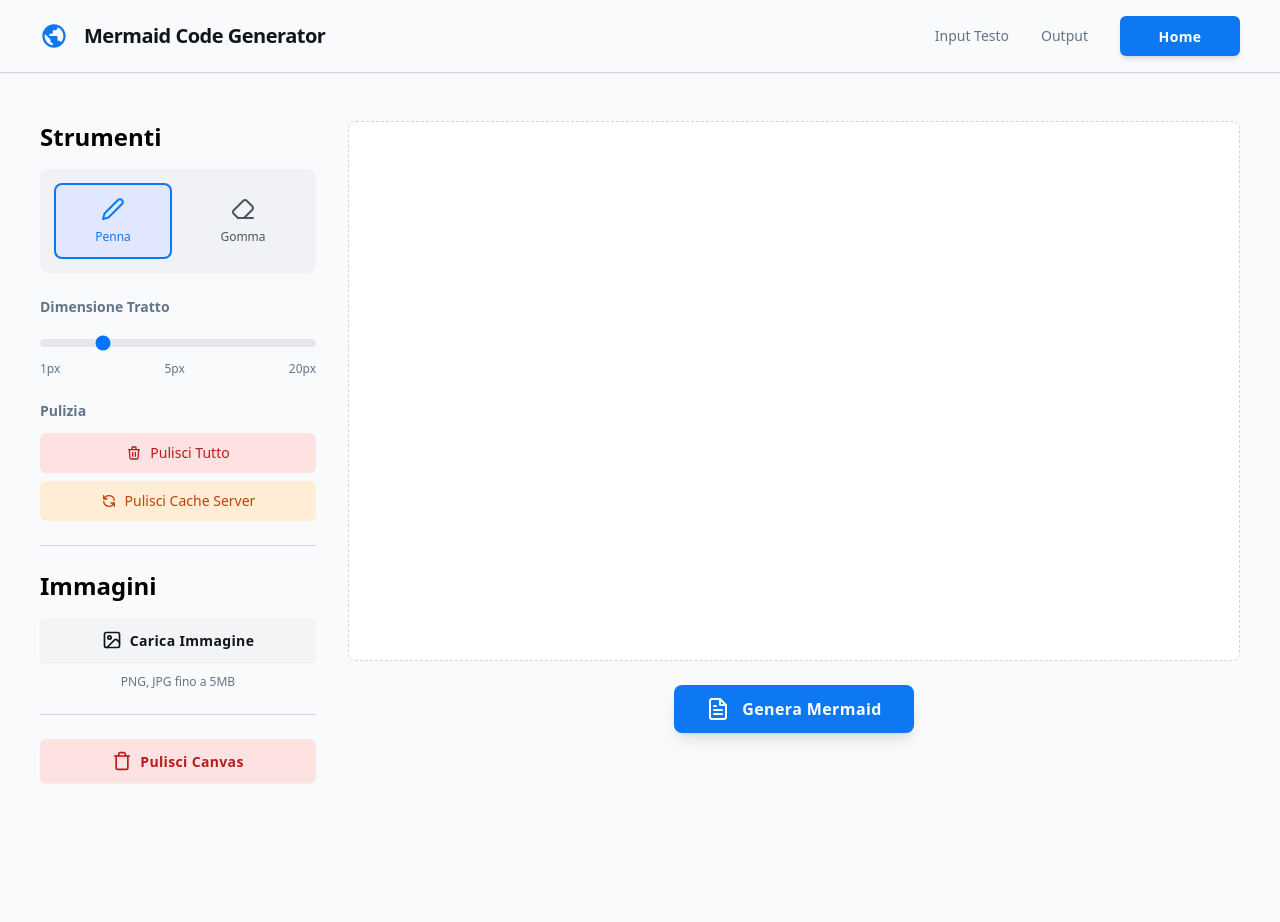
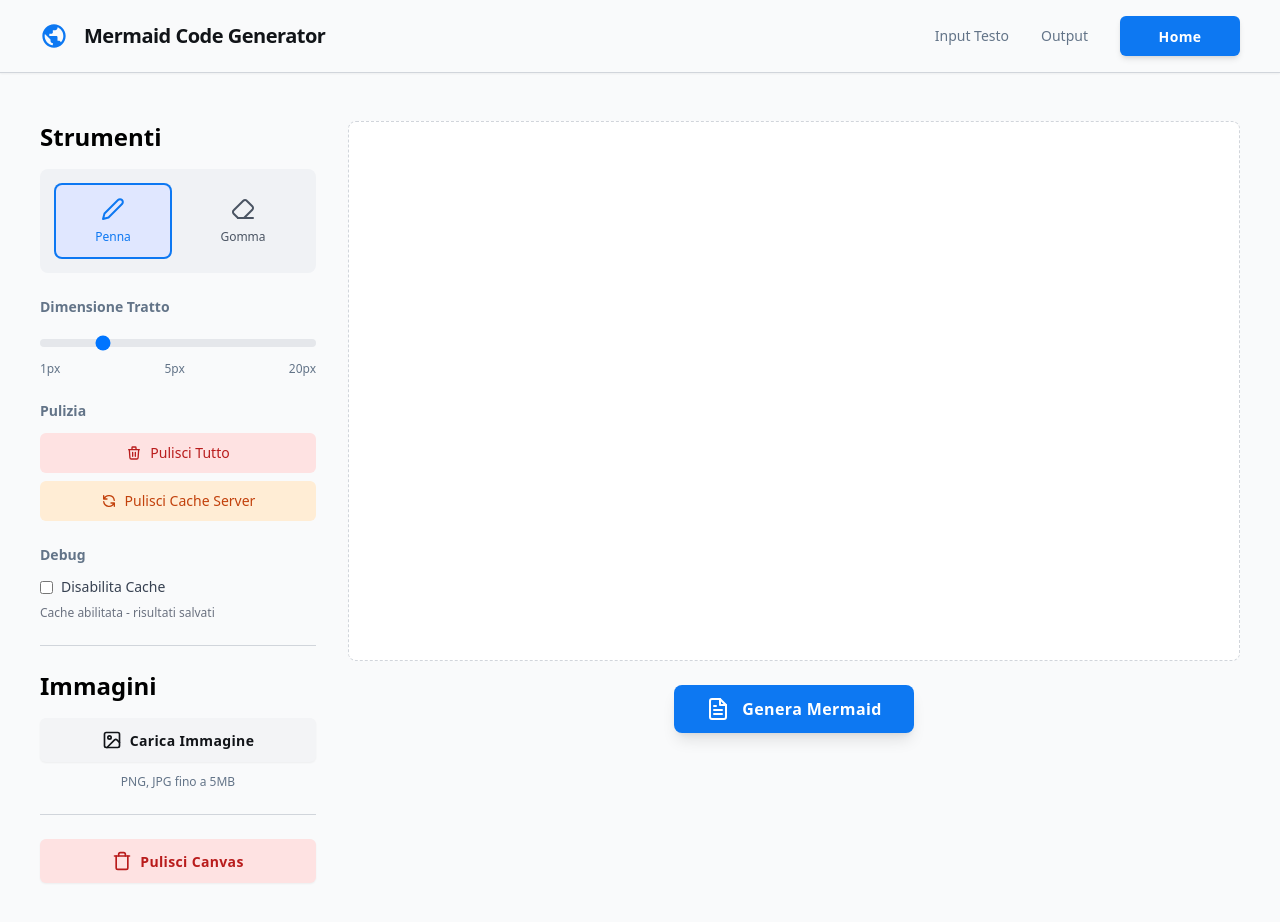
Before and after one commit to RobertoMicarelli/mermaid-sketcher, a Next.js app: page /disegno in a window 1280 px wide. Shown: the top 922 px of the page. Before the commit the page ends 831 px from the top, so only its background shows below. Built offline with nearby package versions, Linux system fonts and the light colour scheme.

Commit message:
fix: Improve cache management with unique keys and debug options

```diff
--- a/app/disegno/page.js
+++ b/app/disegno/page.js
@@ -17,6 +17,7 @@
   const [uploadedImage, setUploadedImage] = useState(null);
   const [isProcessing, setIsProcessing] = useState(false);
   const [processingStep, setProcessingStep] = useState('');
+  const [disableCache, setDisableCache] = useState(false);
 
   // Ridisegna lo sfondo (bianco + eventuale immagine) nel canvas di background
   const redrawBackground = () => {
@@ -388,6 +389,7 @@
         method: 'POST',
         headers: {
           'Content-Type': 'application/json',
+          ...(disableCache && { 'x-disable-cache': 'true' })
         },
         body: JSON.stringify({
           apiKey,
@@ -641,6 +643,24 @@
                     </div>
                   </div>
 
+                  <div>
+                    <h3 className="text-sm font-medium text-[#637488] mb-3 font-semibold">Debug</h3>
+                    <div className="space-y-2">
+                      <label className="flex items-center gap-2 cursor-pointer">
+                        <input
+                          type="checkbox"
+                          checked={disableCache}
+                          onChange={(e) => setDisableCache(e.target.checked)}
+                          className="rounded border-gray-300 text-blue-600 focus:ring-blue-500"
+                        />
+                        <span className="text-sm text-gray-700">Disabilita Cache</span>
+                      </label>
+                      <p className="text-xs text-gray-500">
+                        {disableCache ? 'Cache disabilitata - ogni richiesta è nuova' : 'Cache abilitata - risultati salvati'}
+                      </p>
+                    </div>
+                  </div>
+
                   <div className="border-t border-[#d1d5db] pt-6">
                     <h2 className="text-xl sm:text-2xl font-semibold mb-2">Immagini</h2>
                     <div className="mt-4 space-y-3">
--- a/pages/api/ocr-to-mermaid.js
+++ b/pages/api/ocr-to-mermaid.js
@@ -15,12 +15,17 @@
     if (!apiKey) return res.status(400).json({ error: 'Missing API key' });
     if (!imageData) return res.status(400).json({ error: 'Missing image data' });
 
-    // Crea una chiave di cache basata su hash dell'immagine + modello
-    const imageHash = Buffer.from(imageData, 'base64').toString('hex').substring(0, 32);
-    const cacheKey = `${imageHash}_${requestedModel}`;
+    // Crea una chiave di cache più specifica con hash completo + timestamp + modello
+    const crypto = require('crypto');
+    const imageHash = crypto.createHash('sha256').update(imageData).digest('hex');
+    const timestamp = Date.now();
+    const cacheKey = `${imageHash}_${timestamp}_${requestedModel}`;
 
-    // Controlla se abbiamo già un risultato in cache
-    if (ocrCache.has(cacheKey)) {
+    // Per debug: disabilita temporaneamente la cache
+    const disableCache = req.headers['x-disable-cache'] === 'true';
+
+    // Controlla se abbiamo già un risultato in cache (solo se cache non disabilitata)
+    if (!disableCache && ocrCache.has(cacheKey)) {
       console.log('Risultato OCR trovato in cache per:', cacheKey.substring(0, 20) + '...');
       return res.status(200).json(ocrCache.get(cacheKey));
     }
@@ -414,8 +419,14 @@
       .trim();
 
     const result = { mermaid, model: selectedModel, ocrText: text, analysisType: 'combined' };
-    ocrCache.set(cacheKey, result);
-    console.log('Risultato OCR combinato salvato in cache');
+
+    // Salva in cache solo se non disabilitata
+    if (!disableCache) {
+      ocrCache.set(cacheKey, result);
+      console.log('Risultato OCR combinato salvato in cache');
+    } else {
+      console.log('Cache disabilitata - risultato non salvato');
+    }
 
     return res.status(200).json(result);
 
```
